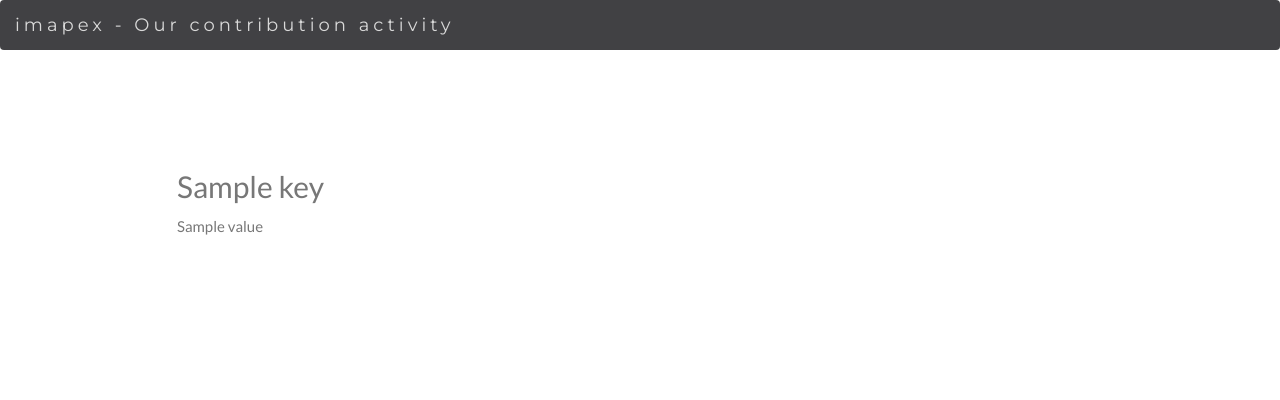
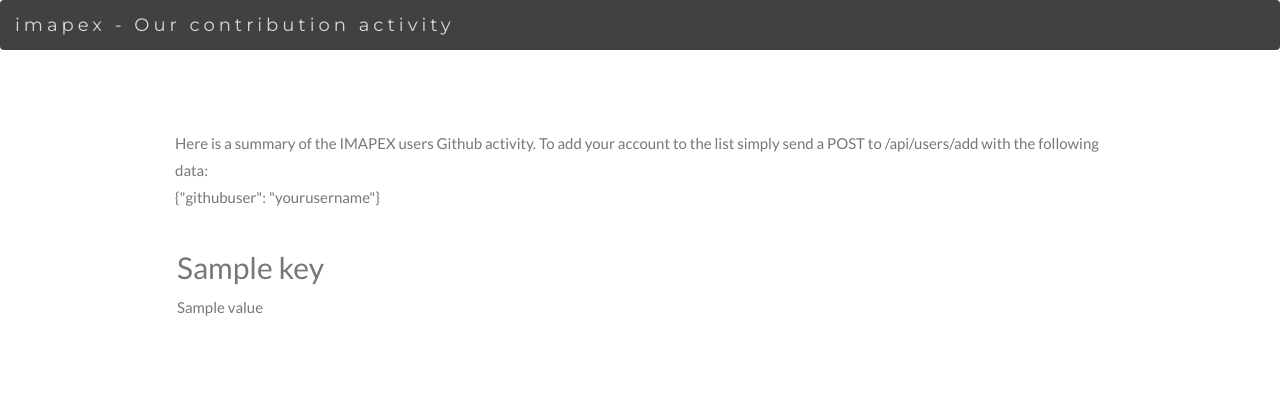
Before and after one commit to imapex/githubtracker, a Flask app: template templates/index.html in a window 1280 px wide. Shown: the top 400 px of the page. Run offline with Flask 2, Linux system fonts and the light colour scheme; the template is opened without the code that fills it: most values are stand-ins (such as "Sample title", 1, 10 or a date in 2020).

Commit message:
small template changes

```diff
--- a/templates/base.html
+++ b/templates/base.html
@@ -5,7 +5,7 @@
     <meta name="viewport" content="width=device-width, initial-scale=1.0">
     <meta name="description" content="">
     <meta name="author" content="">
-    <title>{% block title %}imapex - Suggestions{% endblock %}</title>
+    <title>{% block title %}imapex - Contributions{% endblock %}</title>
     <link rel="shortcut icon" href="">
     <link rel="stylesheet" href="static/css/bootstrap.min.css">
     <link href="http://fonts.googleapis.com/css?family=Lato" rel="stylesheet" type="text/css">
--- a/templates/index.html
+++ b/templates/index.html
@@ -1,5 +1,12 @@
 {% extends "base.html" %}
 {% block content %}
+
+Here is a summary of the IMAPEX users Github activity.  To add your account to the list simply send a POST to /api/users/add
+with the following data:
+<br>
+
+
+{"githubuser": "yourusername"}
 
 <div class="container-fluid">
     {% for key, value in cals.iteritems() %}
```
